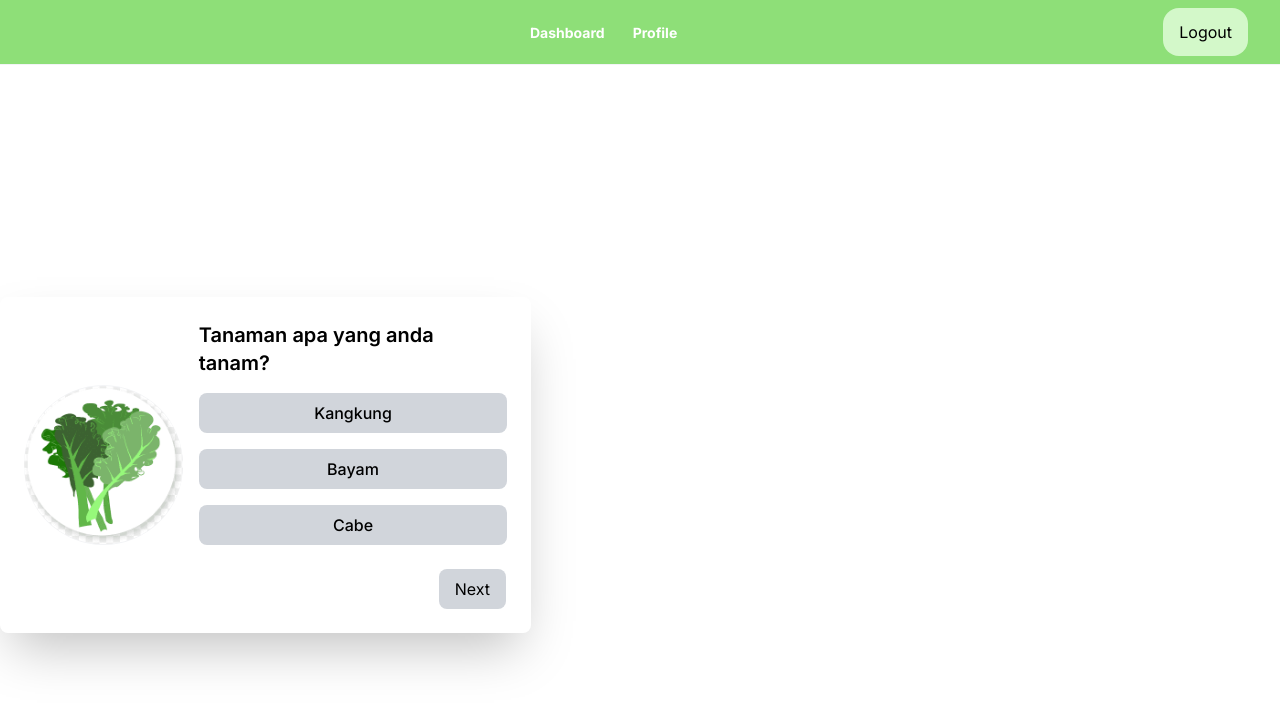
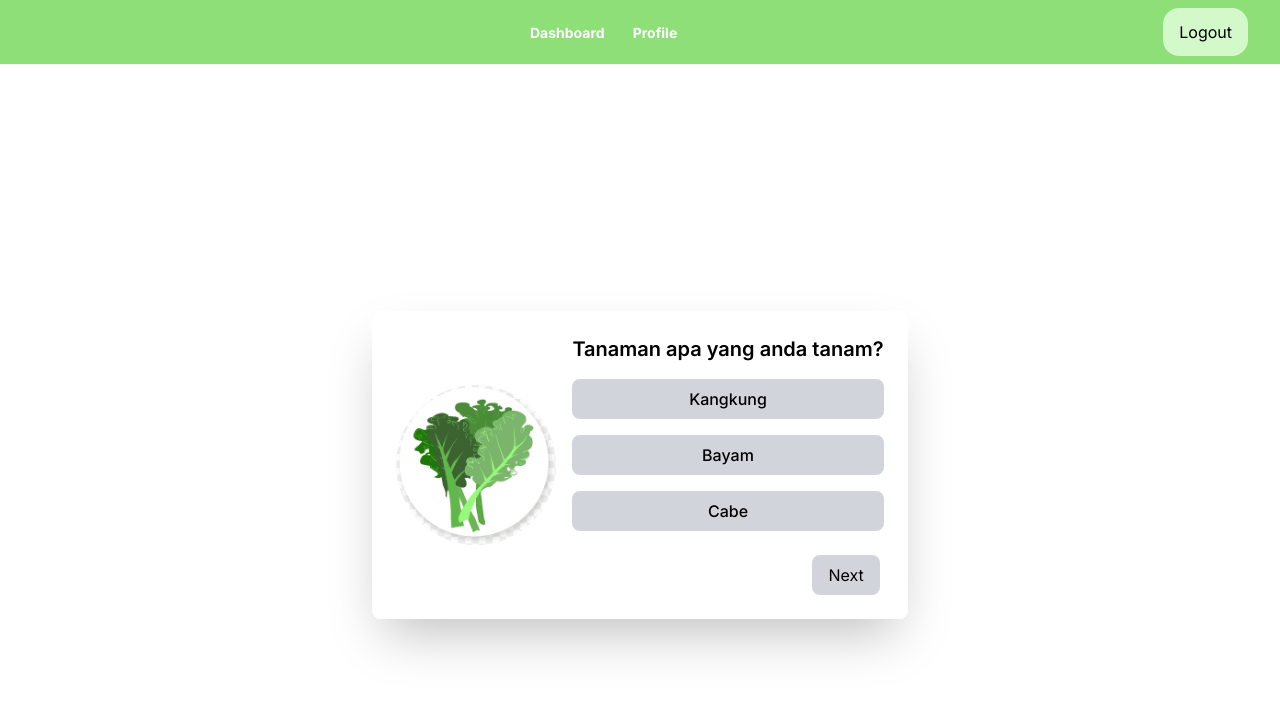
Before and after one commit to tiyosptr/iotsmartfarming, a Next.js app: page /dashboard in a window 1280 px wide. Shown: the top 706 px of the page. Built offline with nearby package versions, Linux system fonts and the light colour scheme; no server answers; the database is empty; sample sign-in values are in the browser's storage.

Commit message:
gamifikasi updt

```diff
--- a/app/dashboard/page.jsx
+++ b/app/dashboard/page.jsx
@@ -192,20 +192,20 @@ function Dashboard() {
             <div className="app-container relative w-full h-screen overflow-hidden">
                 {!dataGenerated ? (
                     <div className="flex">
-                        <motion.div className={`step w-full transition-transform duration-300 ease-in-out ${step === 1 ? "translate-x-0" : "translate-x-full"}`}>
+                        <motion.div className={`absolute step w-full transition-transform duration-700 ease-in-out ${step === 1 ? "translate-x-0" : "translate-x-full"}`}>
                             {step === 1 && <ImageSelector onNext={handleNext} />}
                         </motion.div>
-                        <motion.div className={`step w-full transition-transform duration-300 ease-in-out ${step === 2 ? "translate-x-0" : "translate-x-full"}`}>
+                        <motion.div className={`absolute step w-full transition-transform duration-700 ease-in-out ${step === 2 ? "translate-x-0" : "translate-x-full"}`}>
                             {step === 2 && (
                                 <GardenSizeSelector onNext={handleNext} onBack={handleBack} />
                             )}
                         </motion.div>
-                        <motion.div className={`step w-full transition-transform duration-300 ease-in-out ${step === 3 ? "translate-x-0" : "translate-x-full"}`}>
+                        <motion.div className={`absolute step w-full transition-transform duration-700 ease-in-out ${step === 3 ? "translate-x-0" : "translate-x-full"}`}>
                             {step === 3 && (
                                 <RowCountSelector onNext={handleNext} onBack={handleBack} />
                             )}
                         </motion.div>
-                        <motion.div className={`step w-full transition-transform duration-300 ease-in-out ${step === 4 ? "translate-x-0" : "translate-x-full"}`}>
+                        <motion.div className={`absolute step w-full transition-transform duration-700 ease-in-out ${step === 4 ? "translate-x-0" : "translate-x-full"}`}>
                             {step === 4 && (
                                 <RowPlantSelector onGenerate={handleGenerate} onBack={handleBack} />
                             )}
@@ -213,7 +213,7 @@ function Dashboard() {
                     </div>
                 ) : (
                     <div className="flex">
-                        <motion.div className={`step w-full transition-transform duration-300 ease-in-out ${step === 5 ? "translate-x-0" : "translate-x-full"}`}>
+                        <motion.div className={`absolute step w-full transition-transform duration-700 ease-in-out ${step === 5 ? "translate-x-0" : "translate-x-full"}`}>
                             {step === 5 && dataGenerated && (
                                 <GeneratedData data={generatedData} imageUrl={imageUrl} />
                             )}
```
